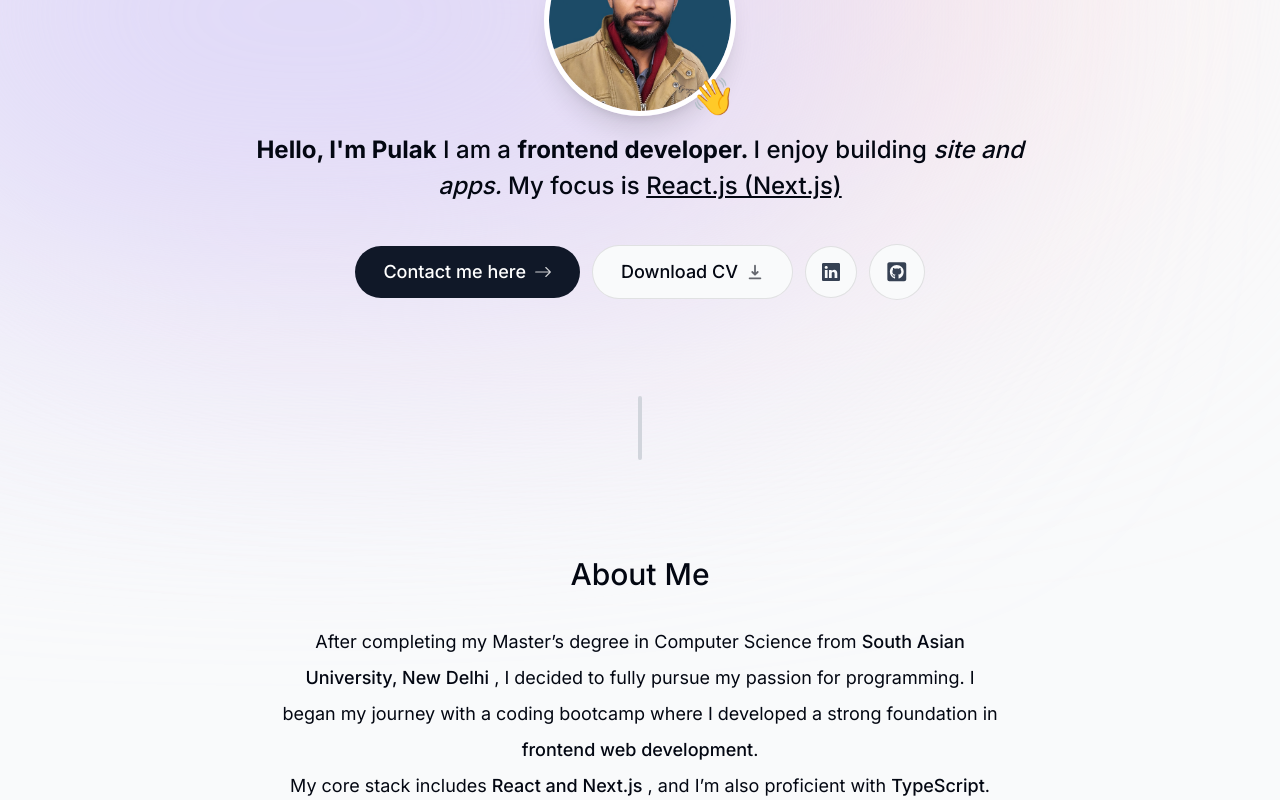
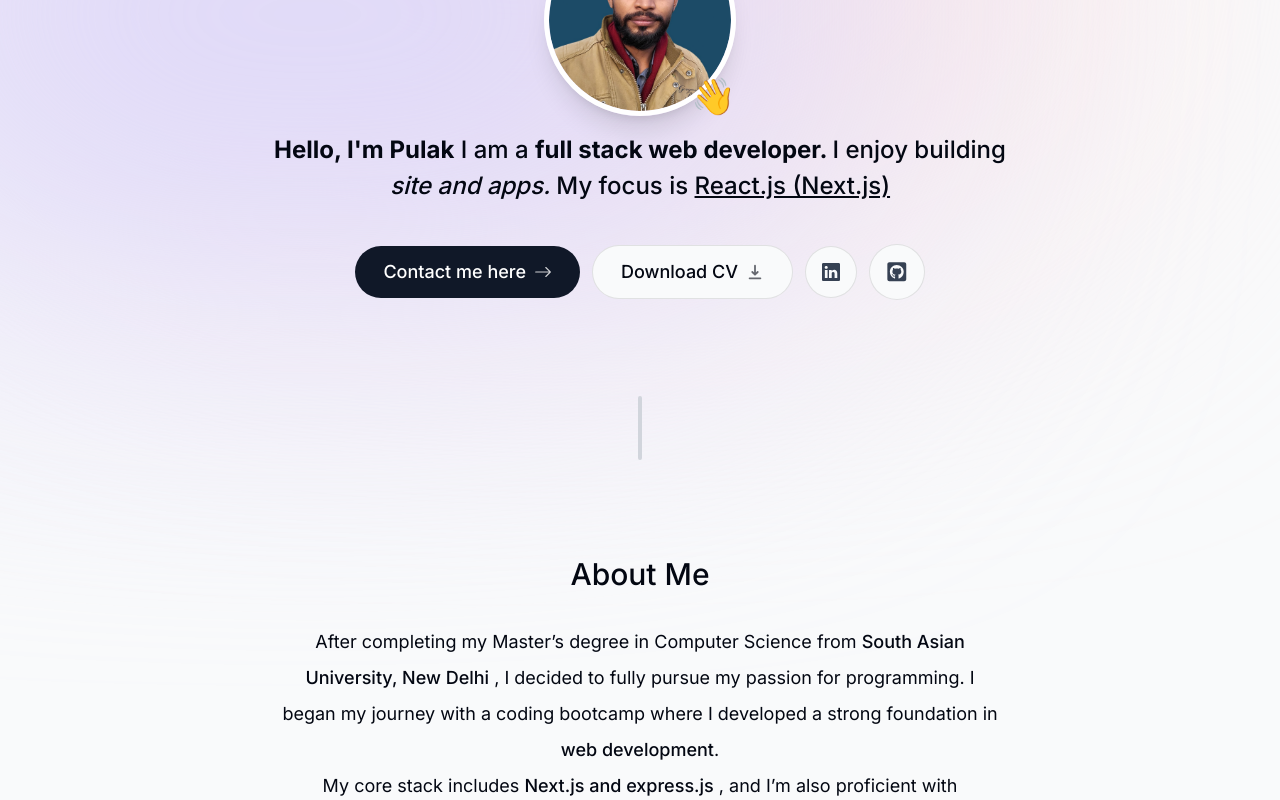
Before and after one commit to PULAK-SN/portfolio-website, a Next.js app: page / in a window 1280 px wide. Shown: the part 220-1020 px from the top of the page. Built offline with nearby package versions, Linux system fonts and the light colour scheme; no server answers.

Commit message:
resume update

```diff
--- a/components/about.tsx
+++ b/components/about.tsx
@@ -15,28 +15,17 @@ const About = () => {
       <SectionHeading>about me</SectionHeading>
 
       <p className="mb-3 text-[18px] leading-relaxed md:leading-loose">
-        {/* After graduating with a degree in{" "}
-        <span className="font-medium">Computer Science</span>, I decided to
-        pursue my passion for programming. I enrolled in a coding bootcamp and
-        learned <span className="font-medium">frontend web development</span>.{" "}
-        <span className="italic">My favorite part of programming</span> is the
-        problem-solving aspect. I <span className="underline">love</span> the
-        feeling of finally figuring out a solution to a problem. My core stack
-        is <span className="font-medium">React and Next.js</span>. I am also
-        familiar with TypeScript and Prisma. I am always looking to learn new
-        technologies. I am currently looking for a{" "}
-        <span className="font-medium">full-time position</span> as a software
-        developer. */}
         After completing my Master’s degree in Computer Science from{" "}
         <span className="font-medium">South Asian University, New Delhi</span> ,
         I decided to fully pursue my passion for programming. I began my journey
         with a coding bootcamp where I developed a strong foundation in{" "}
-        <span className="font-medium">frontend web development</span>. <br />
+        <span className="font-medium">web development</span>. <br />
         My core stack includes{" "}
-        <span className="font-medium">React and Next.js</span> , and I’m also
-        proficient with <span className="font-medium">TypeScript</span>. I’m
-        always eager to explore and learn new technologies to enhance my skills
-        and stay up to date with industry trends. Currently, I’m seeking a{" "}
+        <span className="font-medium">Next.js and express.js</span> , and I’m
+        also proficient with <span className="font-medium">TypeScript</span>.
+        I’m always eager to explore and learn new technologies to enhance my
+        skills and stay up to date with industry trends. Currently, I’m seeking
+        a{" "}
         <span className="font-medium">
           full-time software developer position
         </span>{" "}
--- a/components/intro.tsx
+++ b/components/intro.tsx
@@ -52,8 +52,8 @@ const Intro = () => {
         animate={{ opacity: 100, y: 0 }}
       >
         <span className="font-bold">Hello, {`I'm`} Pulak</span> I am a{" "}
-        <span className="font-bold">frontend developer. </span>I enjoy building{" "}
-        <span className="italic">site and apps. </span> My focus is{" "}
+        <span className="font-bold">full stack web developer. </span>I enjoy
+        building <span className="italic">site and apps. </span> My focus is{" "}
         <span className="underline">React.js (Next.js)</span>
       </motion.h1>
 
--- a/lib/data.ts
+++ b/lib/data.ts
@@ -117,11 +117,16 @@ export const skillsData = [
   "React",
   "Next.js",
   "Node.js",
-  "Redux Toolkit",
-  "Git",
-  "Tailwind",
+  "Nest.js",
   "Express",
+  "Prisma ORM",
   "MySql",
   "MondoDB",
+  "PostgreSQL",
+  "Docker",
+  "Kubernetes",
   "Framer Motion",
+  "Tailwind",
+  "Git",
+  "GitHub",
 ] as const;
```
Also changed, not shown: 1 other file (tests, documents, lock files or other folders).
